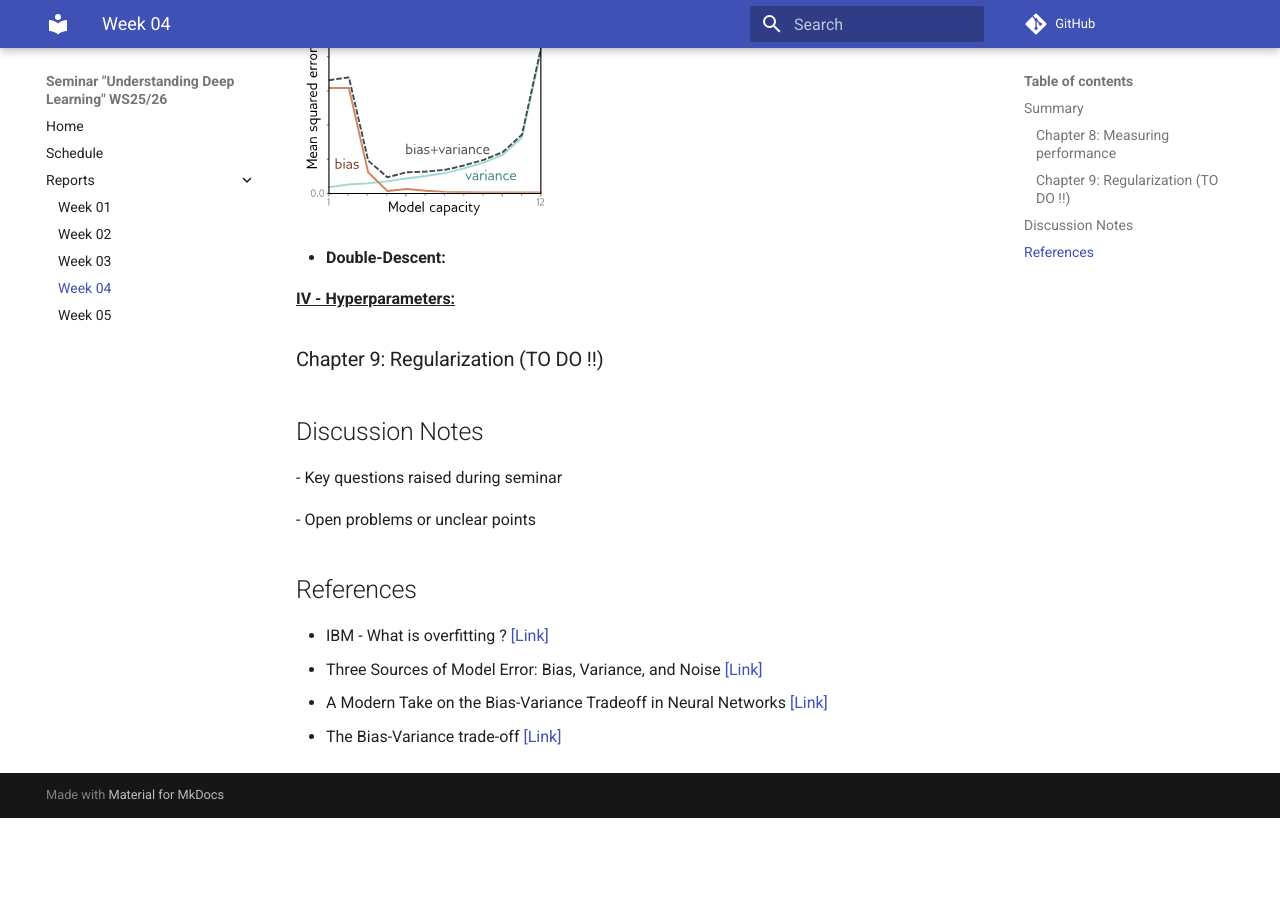
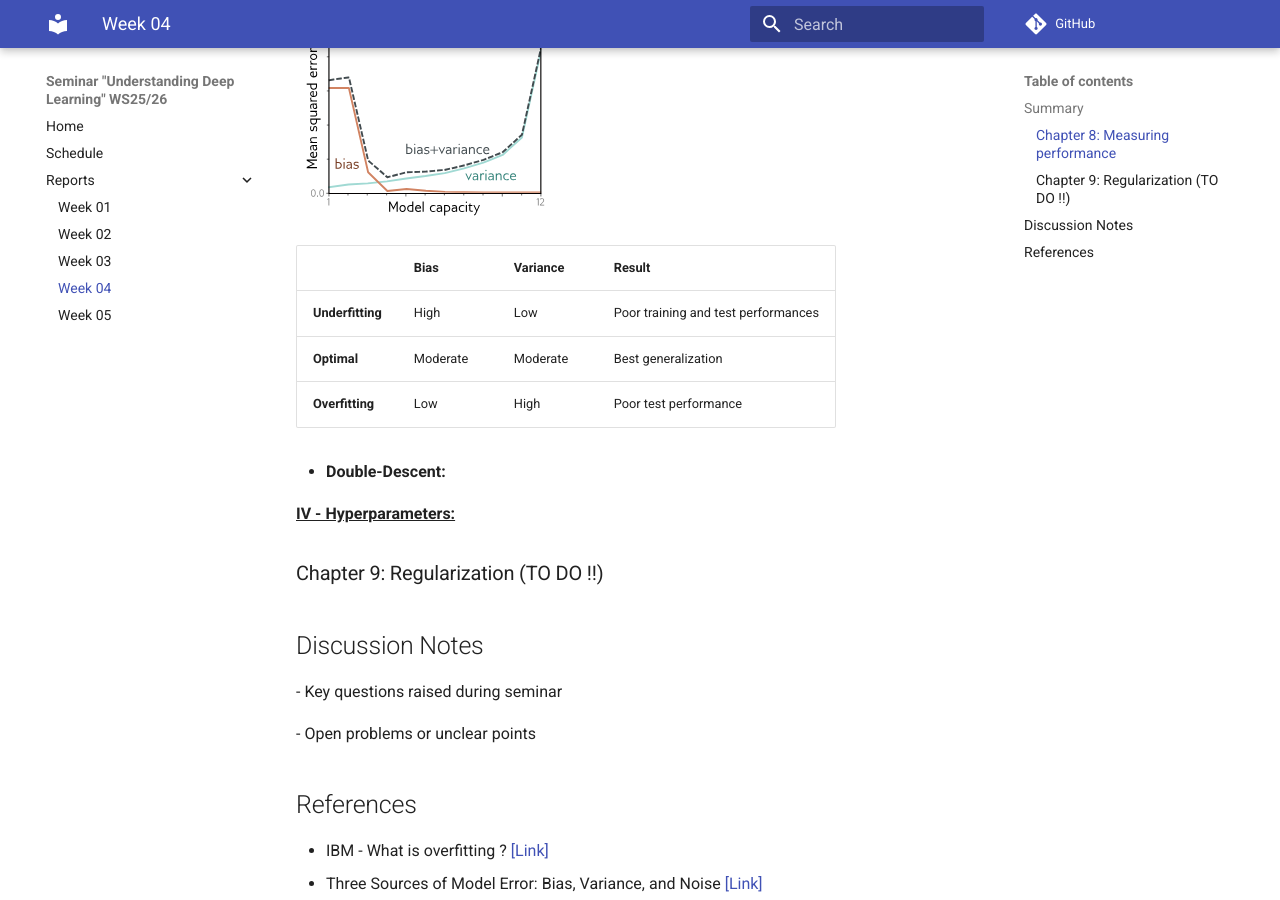
Before and after one commit to link-er/seminar_UDL_wise2526, an MkDocs documentation site: the page built from docs/reports/week04_ch8_9.md, in a window 1280 px wide and 900 px high, scrolled down 4667 px. Built offline with MkDocs 1.6.1 and Material for MkDocs 9.7.7, drawn with Linux system fonts in a browser that asks for light colours; comment, search, counter and statistics services are not loaded; before the commit the page ends 5485 px from its top, so only the background shows below that.

Commit message:
Update week04_ch8_9.md

```diff
--- a/docs/reports/week04_ch8_9.md
+++ b/docs/reports/week04_ch8_9.md
@@ -77,6 +77,12 @@ In both cases the model does not generalize well on new unseen data. The ideal m
 
 ![Bias-Variance-trade-off](../images/PerfBiasVarianceTradeoff.svg)
 
+|  | Bias | Variance | Result |
+|--|------|----------|--------|
+| **Underfitting** | High | Low | Poor training and test performances |
+| **Optimal** | Moderate | Moderate | Best generalization |
+| **Overfitting** | Low | High | Poor test performance |
+
 - **Double-Descent:**
 
 **<u>IV - Hyperparameters:</u>**
```
